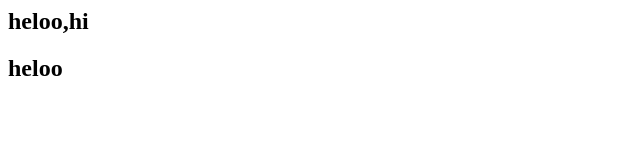
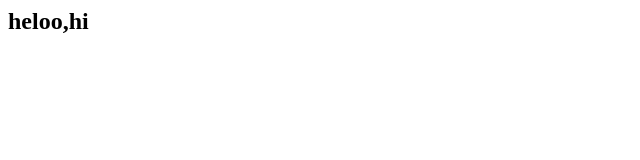
Before and after one commit to module171/test-project, a plain HTML site: page index.html in a window 1280 px wide. Shown: the full height of the page, 0-640 px from the left. Drawn offline with Linux system fonts and the light colour scheme.

Commit message:
Update index.html

```diff
--- a/index.html
+++ b/index.html
@@ -1,2 +1 @@
 <h2>heloo,hi</h2>
-<h2>heloo</h2>
```
